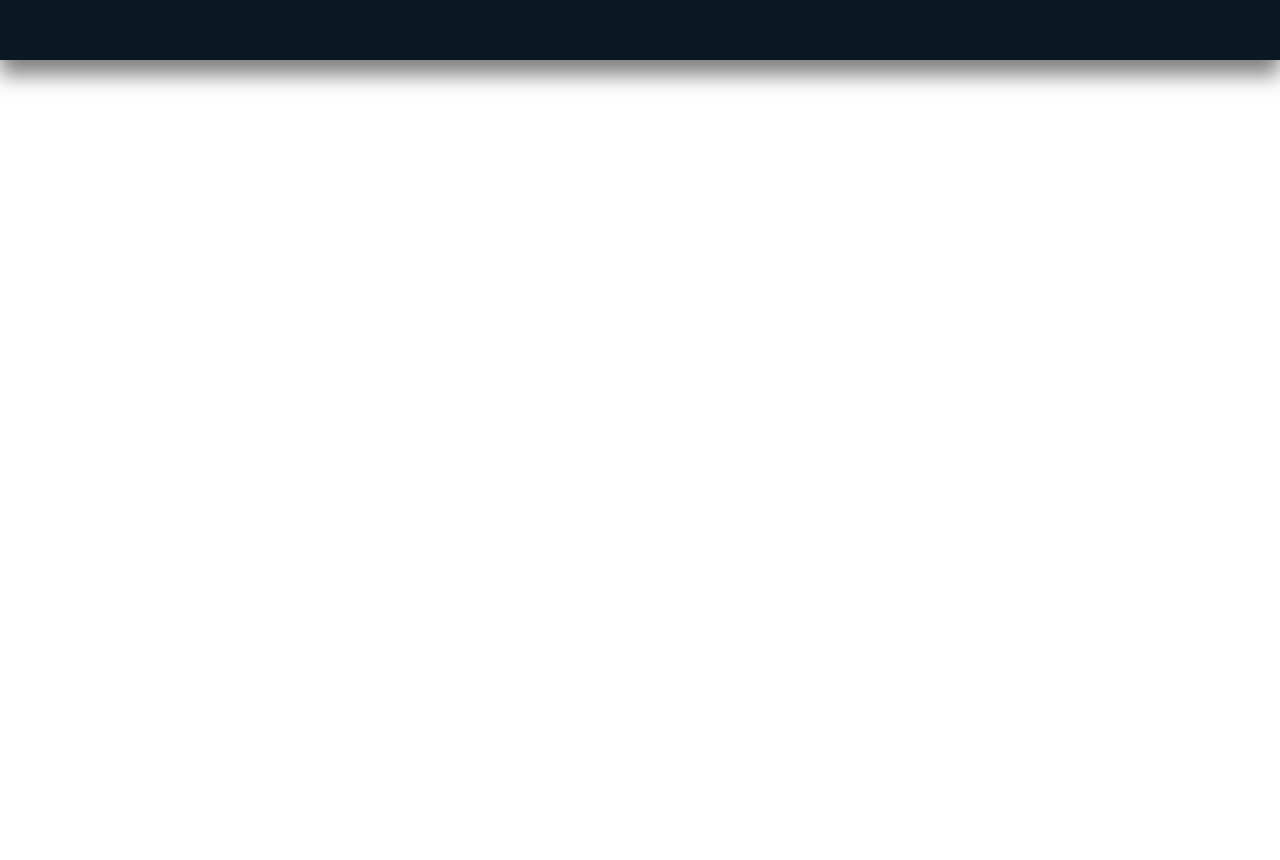
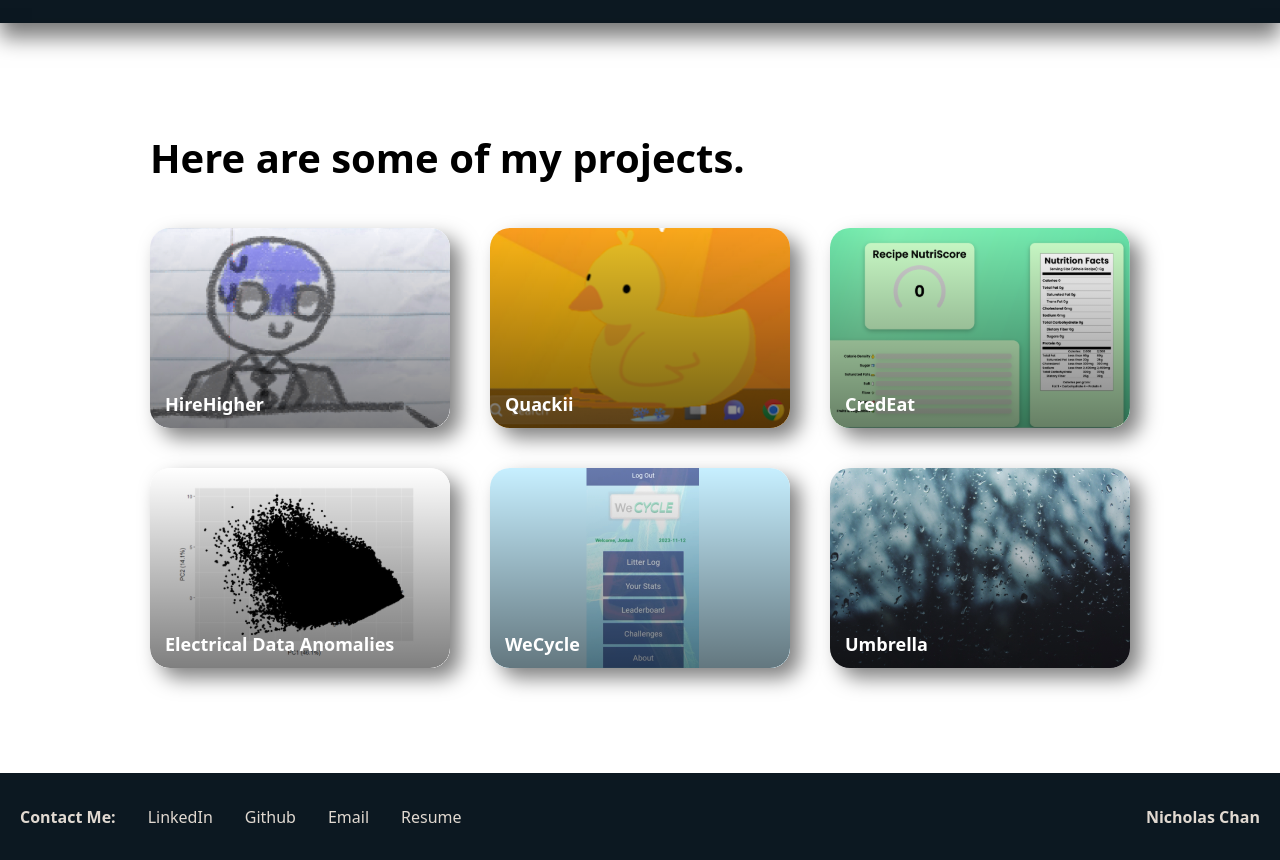
Before and after one commit to pnotato/portfolio276, a plain HTML site: page index.html in a window 1280 px wide. Shown: the part 1540-2400 px from the top of the page. Drawn offline with nearby package versions, Linux system fonts and the light colour scheme.

Commit message:
Added the projects section, with cards and text for each project. No pages have been made yet, will need to make an issue. Also added a footer, with contact information.

```diff
--- a/index.html
+++ b/index.html
@@ -1,50 +1,109 @@
 <!DOCTYPE html>
 <html>
+
 <head>
   <!-- These lines are for the bootstrap library.  -->
-    <link href="https://cdn.jsdelivr.net/npm/bootstrap@5.3.3/dist/css/bootstrap.min.css" rel="stylesheet" integrity="sha384-QWTKZyjpPEjISv5WaRU9OFeRpok6YctnYmDr5pNlyT2bRjXh0JMhjY6hW+ALEwIH" crossorigin="anonymous">
-    <script src="https://cdn.jsdelivr.net/npm/bootstrap@5.3.3/dist/js/bootstrap.bundle.min.js" integrity="sha384-YvpcrYf0tY3lHB60NNkmXc5s9fDVZLESaAA55NDzOxhy9GkcIdslK1eN7N6jIeHz" crossorigin="anonymous"></script>
+  <link href="https://cdn.jsdelivr.net/npm/bootstrap@5.3.3/dist/css/bootstrap.min.css" rel="stylesheet"
+    integrity="sha384-QWTKZyjpPEjISv5WaRU9OFeRpok6YctnYmDr5pNlyT2bRjXh0JMhjY6hW+ALEwIH" crossorigin="anonymous">
+  <script src="https://cdn.jsdelivr.net/npm/bootstrap@5.3.3/dist/js/bootstrap.bundle.min.js"
+    integrity="sha384-YvpcrYf0tY3lHB60NNkmXc5s9fDVZLESaAA55NDzOxhy9GkcIdslK1eN7N6jIeHz"
+    crossorigin="anonymous"></script>
+
   <link rel="stylesheet" href="static/styles.css">
   <title> Nicholas Chan // Portfolio 276</title>
 </head>
+
 <body>
-    <nav class="navbar navbar-expand-lg navbar-dark ">
-        <div class="container-fluid">
-          <!-- <a class="navbar-brand" href="#">Nicholas Chan</a> -->
-          <button class="navbar-toggler" type="button" data-bs-toggle="collapse" data-bs-target="#navbarNavAltMarkup" aria-controls="navbarNavAltMarkup" aria-expanded="false" aria-label="Toggle navigation">
-            <span class="navbar-toggler-icon"></span>
-          </button>
-          <div class="collapse navbar-collapse" id="navbarNavAltMarkup">
-            <div class="navbar-nav">
-              <a class="nav-link active" aria-current="page" href="#">Home</a>
-              <a class="nav-link" href="#">About</a>
-              <a class="nav-link" href="#">Projects</a>
-            </div>
-          </div>
-        </div>
-      </nav>
+
   <div class="welcome-screen">
     <div class="welcome-name-section">
-          <div class="welcome-text">Hi! I'm Nicholas Chan. I'm a student at <br><a class="sfu-text" alt="An Image of Simon Fraser University" href="https://www.sfu.ca">Simon Fraser University</a>.</div>
+      <div class="welcome-text">Hi! I'm Nicholas Chan. I'm a student at <br><a class="sfu-text"
+          alt="An Image of Simon Fraser University" href="https://www.sfu.ca">Simon Fraser University</a>.</div>
       <a style="color: white">_</a>
       <div class="social-icons">
-            <a href="https://www.linkedin.com/in/nicholasch-an/" target="_blank" class="icon linkedin-icon" data-tooltip="LinkedIn"></a>
+        <a href="https://www.linkedin.com/in/nicholasch-an/" target="_blank" class="icon linkedin-icon"
+          data-tooltip="LinkedIn"></a>
         <a href="https://github.com/pnotato/" target="_blank" class="icon github-icon" data-tooltip="Github"></a>
         <a href="mailto:nca100@sfu.ca" target="_blank" class="icon email-icon" data-tooltip="Email"></a>
+        <a href="./static/276resume.pdf" target="_blank" class="icon resume-icon" data-tooltip="Resume"></a>
 
       </div>
     </div>
-        <a class="welcome-image-section icon" data-tooltip="Simon Fraser University (SFU) in Burnaby, BC" href="https://www.sfu.ca">
+    <a class="welcome-image-section icon" data-tooltip="Simon Fraser University (SFU) in Burnaby, BC"
+      href="https://www.sfu.ca">
     </a>
 
   </div>
   <div class="about-screen">
-        <a class="about-image-section icon" data-tooltip="The British Columbia Cancer Research Centre (BCCRC)" href="https://www.bccrc.ca/"></a>
+    <a class="about-image-section icon" data-tooltip="The British Columbia Cancer Research Centre (BCCRC)"
+      href="https://www.bccrc.ca/"></a>
     <div class="about-name-section">
-          <div class="about-text">I'm a computer science student and previously worked as a co-op at <br><a href="https://www.bccrc.ca/" alt="An Image of the BC Cancer Research Centre" class="sfu-text">BC Cancer</a>.<br><br>I want use computers to help others.</div>
+      <div class="about-text">I'm a computer science student, who previously worked as a co-op student at <a
+          href="https://www.bccrc.ca/" alt="An Image of the BC Cancer Research Centre" class="sfu-text">BC
+          Cancer</a>.<br><br>I also helped develop <a href="https://aumoui.com/" class="sfu-text">AumOui</a>'s website.
       </div>
+    </div>
+    <script src="https://code.jquery.com/jquery-3.2.1.slim.min.js"
+      integrity="sha384-KJ3o2DKtIkvYIK3UENzmM7KCkRr/rE9/Qpg6aAZGJwFDMVNA/GpGFF93hXpG5KkN"
+      crossorigin="anonymous"></script>
+    <script src="https://cdn.jsdelivr.net/npm/popper.js@1.12.9/dist/umd/popper.min.js"
+      integrity="sha384-ApNbgh9B+Y1QKtv3Rn7W3mgPxhU9K/ScQsAP7hUibX39j7fakFPskvXusvfa0b4Q"
+      crossorigin="anonymous"></script>
+    <script src="https://cdn.jsdelivr.net/npm/bootstrap@4.0.0/dist/js/bootstrap.min.js"
+      integrity="sha384-JZR6Spejh4U02d8jOt6vLEHfe/JQGiRRSQQxSfFWpi1MquVdAyjUar5+76PVCmYl"
+      crossorigin="anonymous"></script>
 
+  </div>
+  <div class="project-screen">
+    <div class="project-section">
+      <div class="welcome-text">Here are some of my projects.</div>
+      <div class="project-row">
+        <div class="project-image icon">
+          <img src="static/images/hirehigher.png" alt="Project 1 Screenshot">
+          <div class="overlay"></div>
+          <div class="project-text">HireHigher</div>
+        </div>
+        <div class="project-image icon">
+          <img src="static/images/quackii.png" alt="Project 1 Screenshot">
+          <div class="overlay"></div>
+          <div class="project-text">Quackii</div>
+        </div>
+        <div class="project-image icon">
+          <img src="static/images/credeat.png" alt="Project 1 Screenshot">
+          <div class="overlay"></div>
+          <div class="project-text">CredEat</div>
+        </div>
+      </div>
+      <div class="project-row">
+        <div class="project-image icon">
+          <img src="static/images/electric.png" alt="Project 1 Screenshot">
+          <div class="overlay"></div>
+          <div class="project-text">Electrical Data Anomalies</div>
+        </div>
+        <div class="project-image icon">
+          <img src="static/images/wecycle.png" alt="Project 1 Screenshot">
+          <div class="overlay"></div>
+          <div class="project-text">WeCycle</div>
+        </div>
+        <div class="project-image icon">
+          <img src="static/images/rainy.jpg" alt="Project 1 Screenshot">
+          <div class="overlay"></div>
+          <div class="project-text">Umbrella</div>
+
+        </div>
+      </div>
+    </div>
 
   </div>
 </body>
+
+<footer>
+  <a style="font-weight: bolder;">Contact Me:</a>
+  <a>LinkedIn</a>
+  <a>Github</a>
+  <a>Email</a>
+  <a>Resume</a>
+  <a class="rev-footer" style="font-weight: bolder;">Nicholas Chan</a>
+</footer>
+
 </html>
--- a/static/styles.css
+++ b/static/styles.css
@@ -1,6 +1,9 @@
 body {
     background-color: white;
     height: 300vh;
+    margin: 0;
+    display: flex;
+    flex-direction: column;
 }
 
 /* NAVBAR ITEMS */
@@ -20,7 +23,7 @@ body {
     justify-content: center;
     align-items: center;
     gap: 10vh;
-    height: 90vh;
+    height: 130vh;
     box-shadow: 0px 15px 20px rgba(0, 0, 0, 0.5);
 }
 
@@ -30,12 +33,17 @@ body {
     flex-direction: column;
     height: 50vh;
     width: 32vw;
+
+    justify-content: center;
+    align-items: left;
+
+
+}
+
+.welcome-text {
     font-size: 2.5em;
     font-weight: bold;
-    justify-content: center;
-    align-items: left;
     color: black;
-
 }
 
 .sfu-text {
@@ -58,12 +66,11 @@ body {
     height: 10vh;
 
     display: flex;
-    gap: 10vh;
+    gap: 5vh;
     flex-direction: row;
 }
 
 .icon {
-
 
     background-size: cover;
     border-radius: 15px;
@@ -100,6 +107,11 @@ body {
     aspect-ratio: 1/1;
 }
 
+.resume-icon {
+    background-image: url(./icons/resume.png);
+    aspect-ratio: 1/1;
+}
+
 .icon::after {
     content: attr(data-tooltip);
     position: absolute;
@@ -130,8 +142,9 @@ body {
     justify-content: center;
     align-items: center;
     gap: 10vh;
-    height: 100vh;
-    box-shadow: 0px 15px 20px rgba(0, 0, 0, 0.5);
+    height: 120vh;
+    box-shadow: 0px -15px 20px rgba(0, 0, 0, 0.5), /* Top shadow */
+    0px 15px 20px rgba(0, 0, 0, 0.5);  /* Bottom shadow */
 }
 
 .about-image-section {
@@ -152,7 +165,95 @@ body {
     font-size: 2.5em;
     font-weight: bold;
     justify-content: center;
-    align-items: left;
+
+    align-items: right;
     color: white;
 
 }
+
+
+
+
+
+/* PROJECTS SECTION */
+
+.project-screen {
+    display: flex;
+    flex-direction: column;
+    justify-content: center;
+    align-items: center;
+    gap: 10vh;
+    height: 120vh;
+    box-shadow: 0px 15px 20px rgba(0, 0, 0, 0.5);
+}
+
+.project-section {
+    gap: 10vh;
+}
+
+.project-row {
+    display: flex;
+    flex-direction: row;
+    align-items: center;
+    justify-content: center;
+    gap: 5vh;
+    margin-top: 5vh;
+}
+
+.project-image {
+    position: relative;
+    width: 300px;  /* Adjust size as needed */
+    height: 200px; /* Adjust size as needed */
+    background-size: fill;
+    background-position: center;
+    overflow: hidden;
+    display: flex;
+    align-items: flex-start; /* Align text near the top */
+    justify-content: center; /* Center text horizontally */
+    border-radius: 20px;
+}
+
+.overlay {
+    position: absolute;
+    bottom: 0;
+    left: 0;
+    width: 100%;
+    height: 100%;
+    background: linear-gradient(to top, rgba(0, 0, 0, 0.5), rgba(0, 0, 0, 0));
+    z-index: 1; /* Ensures the gradient is over the image but under text */
+
+    border-radius: 20px;
+
+}
+
+.project-text {
+    position: absolute;
+    bottom: 10px; /* Adjust as needed */
+    left: 15px;
+    color: white;
+    font-size: 18px;
+    font-weight: bold;
+    z-index: 2; /* Ensures text is above the overlay */
+}
+
+
+
+/* FOOTER */
+
+footer {
+    height: 12.5vh;
+    background-color: #0C1821;
+    color: #E1D9D1;
+    display: flex;
+    align-items: center;
+    flex-direction: row;
+    gap: 2.5vw;
+    padding: 20px;
+}
+
+.rev-footer {
+    position: absolute;
+    right: 20px;
+    color: #E1D9D1;
+    text-decoration: none;
+}
```
Also changed, not shown: static/icons/email.png (deleted), static/icons/resume.png (added), static/images/credeat.png (added), static/images/electric.png (added), static/images/hirehigher.png (added), static/images/quackii.png (added), static/images/rainy.jpg (added), static/images/wecycle.png (added). Lines whose indentation alone changed are shown as unchanged.
